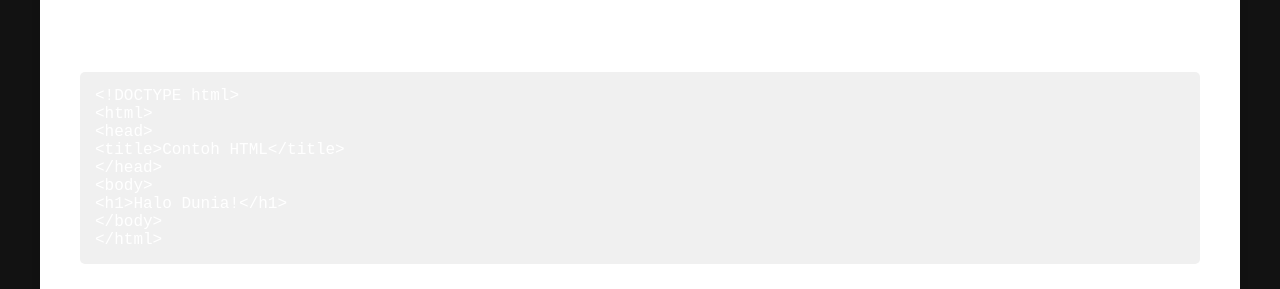
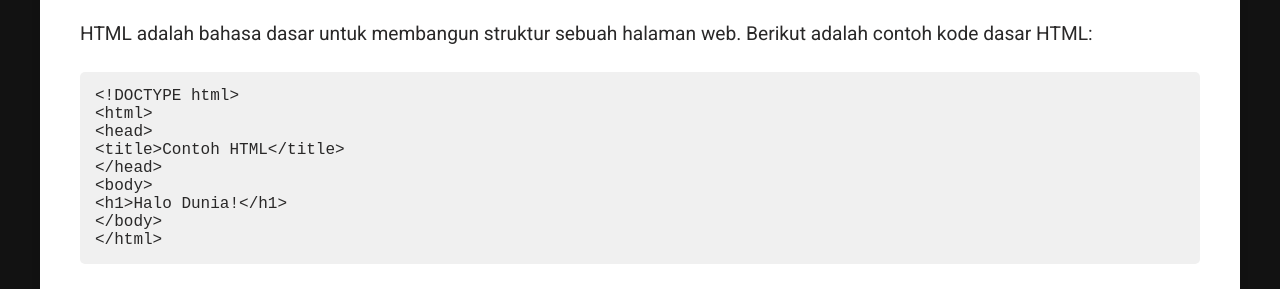
Before and after one commit to syafiqakhdan42/index, a plain HTML site: page index.html in a window 1280 px wide. Both pictures are taken after a click on the button "Switch to Dark Mode". Shown: the part 511-800 px from the top of the page. Drawn offline with Linux system fonts and the light colour scheme.

Commit message:
index.html

```diff
--- a/index.html
+++ b/index.html
@@ -74,7 +74,7 @@
         /* Dark Mode Styles */
         body.dark-mode {
             background-color: #121212;
-            color: #fff;
+            color: #292828;
         }
         body.dark-mode header {
             background: url('danz.png') no-repeat center center/cover;
```
